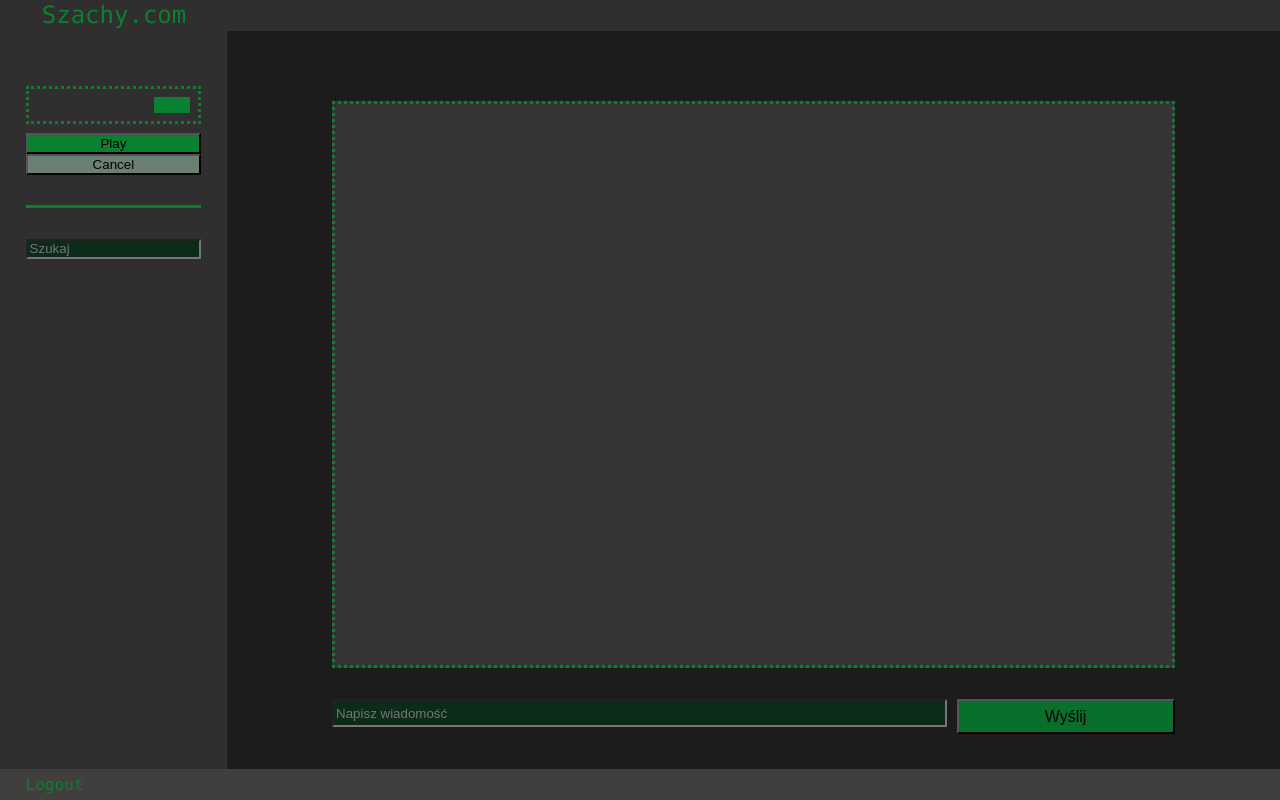
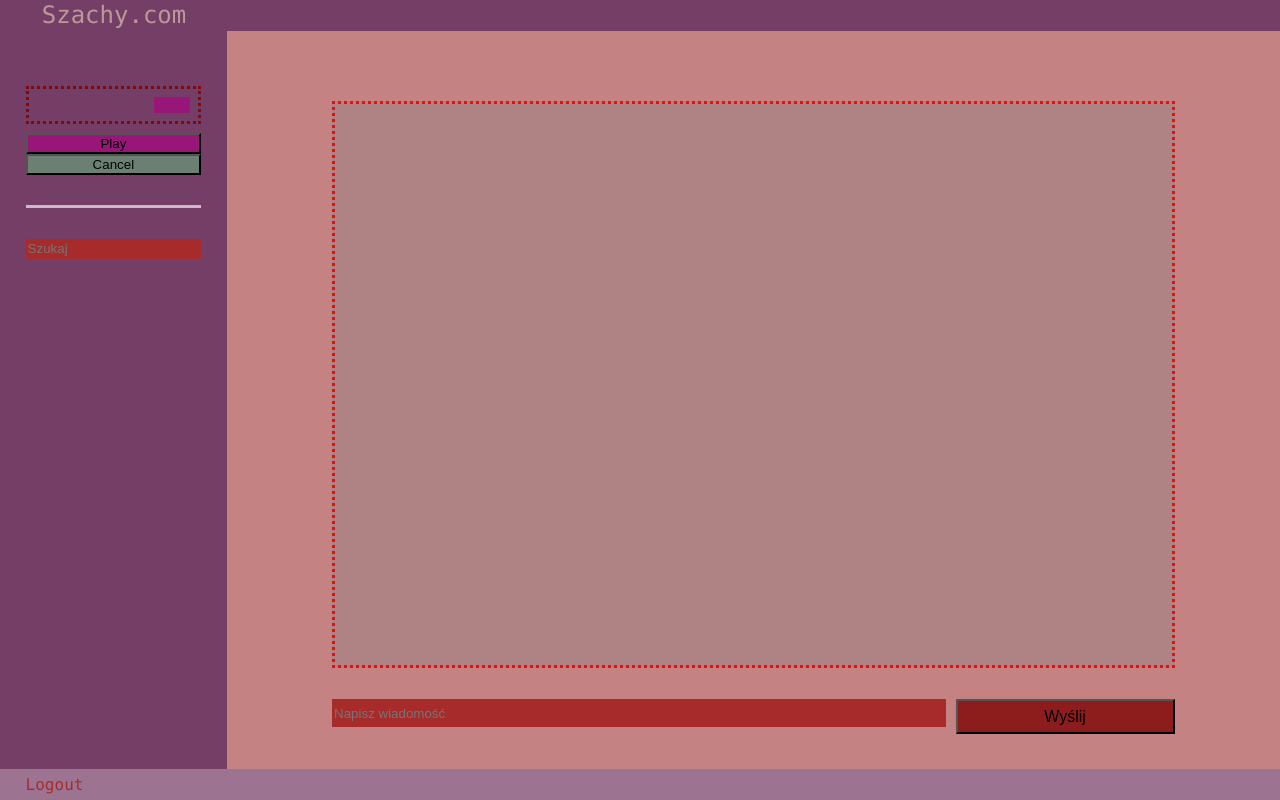
Before and after one commit to Kamzie1/Szachy, a Flask app: template project/website/view/templates/chat.html in a window 1280 px wide. Run offline with Flask 3, Linux system fonts and the light colour scheme; the template is opened without the code that fills it, so the values that code supplies are empty; some libraries are stand-ins or nearby versions.

Commit message:
new style for mother's day

```diff
--- a/project/website/static/view/style-view.css
+++ b/project/website/static/view/style-view.css
@@ -1,4 +1,4 @@
-html{
+html {
   margin: 0px;
   padding: 0px;
   font-family: Consolas, sans-serif;
@@ -6,11 +6,13 @@ html{
   height: 100%;
 }
 
-*, *::before, *::after {
+*,
+*::before,
+*::after {
   box-sizing: border-box;
 }
 
-body{
+body {
   display: flex;
   flex-direction: column;
   justify-content: center;
@@ -20,54 +22,53 @@ body{
   height: 100%;
 }
 
-.header{
+.header {
   flex: 1;
-    background-color: rgb(48, 46, 46);
+  background-color: rgb(117, 62, 103);
 }
 
-.content-container{
+.content-container {
   flex: 24;
-    background-color: rgb(48, 46, 46);
+  background-color: rgb(117, 62, 103);
   display: flex;
   flex-direction: row;
 }
 
 .footer {
   flex: 1;
-    background-color: rgb(65, 62, 62);
+  background-color: rgb(156, 116, 146);
   padding: 0px;
   margin: 0px;
 }
 
-
 .users-container {
   flex: 1;
-    color: rgb(9, 129, 49);
+  color: rgb(207, 184, 201);
   display: flex;
   flex-direction: column;
   padding: 2%;
   flex-shrink: 0;
 }
 
-.user-holder{
+.user-holder {
   display: flex;
   flex-direction: row;
-    border: dotted rgb(9, 129, 49);
+  border: dotted rgb(129, 9, 9);
   margin-bottom: 5%;
 }
 
-.user-name{
+.user-name {
   flex: 1;
   margin-right: 5%;
   margin-left: 5%;
 }
 
-.user-elo{
+.user-elo {
   flex: 1;
 }
 
-.button-container{
-    flex:1;
+.button-container {
+  flex: 1;
   display: flex;
   flex-direction: row;
   justify-content: center;
@@ -75,60 +76,60 @@ body{
   margin-right: 5%;
 }
 
-.player-button{
+.player-button {
   height: 50%;
-    flex:1;
-    background-color: rgb(9, 129, 49);
+  flex: 1;
+  background-color: rgb(151, 22, 119);
 }
 
-.player-button:hover{
-    background-color: rgb(14, 172, 66);
+.player-button:hover {
+  background-color: rgb(155, 9, 9);
 }
 
-.player-button:active{
-    background-color: rgb(6, 82, 31);
+.player-button:active {
+  background-color: rgb(63, 5, 5);
 }
 
-.cancel-button-inactive{
+.cancel-button-inactive {
   height: 50%;
-    flex:1;
-    background-color:rgb(107, 128, 114);
+  flex: 1;
+  background-color: rgb(107, 128, 114);
 }
 
-.cancel-button-active{
+.cancel-button-active {
   height: 50%;
-    flex:1;
-    background-color:rgb(172, 38, 38);
+  flex: 1;
+  background-color: rgb(255, 0, 0);
 }
 
-.cancel-button-active:hover{
-    background-color: rgb(211, 50, 50);
+.cancel-button-active:hover {
+  background-color: rgb(184, 0, 0);
 }
 
-.cancel-button-active:active{
+.cancel-button-active:active {
   background-color: rgb(128, 28, 28);
 }
 
 .stats-container {
   flex: 6;
-    background-color: rgb(29, 28, 28);
+  background-color: rgb(168, 43, 43);
   min-height: 0;
   display: flex;
   flex-direction: column;
   flex-shrink: 0;
 }
 
-a{
+a {
   display: flex;
   margin-left: 2%;
   align-items: center;
   justify-content: left;
   height: 100%;
   text-decoration: none;
-    color: rgb(9, 129, 49);
+  color: rgb(168, 43, 43);
 }
 
-.play{
+.play {
   margin-top: 30px;
   border-bottom: solid;
   padding-bottom: 30px;
@@ -137,27 +138,28 @@ a{
   justify-content: center;
 }
 
-input{
+input {
   width: 100%;
   margin-bottom: 10px;
-    background-color: rgb(13, 43, 25);
+  background-color: rgb(168, 43, 43);
+  border: none;
   height: 20px;
-    color: aliceblue;
+  color: rgb(189, 152, 152);
 }
 
-.search-user{
+.search-user {
   margin-top: 30px;
   overflow-y: auto;
 }
 
-.tytul{
+.tytul {
   width: 100px;
   margin-left: 5%;
   margin-bottom: 0px;
   margin-top: 0px;
   padding: 0px;
   height: 100%;
-    color: rgb(9, 129, 49);
+  color: rgb(189, 152, 152);
   display: flex;
   text-align: center;
   justify-content: center;
@@ -165,15 +167,15 @@ input{
   font-size: 1.5em;
 }
 
-.game-list{
+.game-list {
   display: flex;
   flex-direction: column;
   width: 100%;
   height: 100%;
-    background-color: rgb(29, 28, 28);
+  background-color: rgb(175, 133, 133);
 }
 
-.game-holder{
+.game-holder {
   display: flex;
   flex-direction: row;
   align-items: center;
@@ -181,23 +183,23 @@ input{
   height: 40px;
 }
 
-.game-element{
-    flex:1;
+.game-element {
+  flex: 1;
 }
 
-.chat-container{
+.chat-container {
   display: flex;
   flex-direction: column;
   flex: 1;
-    background-color: rgb(29, 28, 28);
-    color: rgb(9, 129, 49);
+  background-color: rgb(197, 130, 130);
+  color: rgb(197, 18, 123);
   justify-content: center;
   align-items: center;
 }
 
-.chat-info{
+.chat-info {
   width: 80%;
-    flex:1;
+  flex: 1;
   display: flex;
   align-items: center;
   justify-content: space-around;
@@ -205,26 +207,26 @@ input{
   font-size: larger;
 }
 
-.user-name{
-    flex:2;
+.user-name {
+  flex: 2;
 }
 
-.chat_id{
-    flex:1;
+.chat_id {
+  flex: 1;
 }
 
-.message-container{
+.message-container {
   flex: 8;
   display: flex;
   flex-direction: column;
-    border: dotted rgb(9, 129, 49);
+  border: dotted rgb(233, 14, 14);
   width: 80%;
-    background-color: rgb(53, 51, 51);
+  background-color: rgb(175, 131, 131);
   overflow-y: auto;
   min-height: 0;
 }
 
-.own-message{
+.own-message {
   height: 40px;
   display: flex;
   flex-direction: row;
@@ -232,7 +234,7 @@ input{
   align-items: center;
 }
 
-.other-message{
+.other-message {
   height: 40px;
   display: flex;
   flex-direction: row;
@@ -240,27 +242,26 @@ input{
   align-items: center;
 }
 
-.date{
+.date {
   font-size: small;
-    font-family: 'Courier New', Courier, monospace;
+  font-family: "Courier New", Courier, monospace;
   font-weight: lighter;
   margin-right: 1%;
   margin-left: 1%;
 }
 
-.message{
+.message {
   margin-right: 4%;
   margin-left: 4%;
 }
 
-
-.send{
+.send {
   margin-top: 3%;
-    width:80%;
-    flex:1;
+  width: 80%;
+  flex: 1;
 }
 
-form{
+form {
   display: flex;
   flex-direction: row;
   align-items: flex-start;
@@ -268,41 +269,40 @@ form{
   height: 100%;
 }
 
-.button-send{
-    flex:1;
+.button-send {
+  flex: 1;
   height: 50%;
   margin: 0px;
   margin-left: 10px;
-    background-color: rgb(8, 112, 43) ;
+  background-color: rgb(141, 29, 29);
   font-size: medium;
 }
 
-.button-send:hover{
-    background-color: rgb(14, 172, 66);
+.button-send:hover {
+  background-color: rgb(184, 42, 42);
 }
 
-.button-send:active{
-    background-color: rgb(6, 82, 31);
+.button-send:active {
+  background-color: rgb(99, 15, 15);
 }
 
-.send-message{
-    flex:3;
+.send-message {
+  flex: 3;
   width: 80%;
   height: 40%;
 }
 
-::-webkit-scrollbar{
-    background-color: rgb(9, 129, 49);
+::-webkit-scrollbar {
+  background-color: rgba(175, 20, 111, 0.747);
 }
 
-::-webkit-scrollbar-thumb{
-    background-color: rgb(2, 61, 21);
+::-webkit-scrollbar-thumb {
+  background-color: rgba(175, 20, 110, 0.555);
 }
 
-::-webkit-scrollbar-button{
-    background-color: rgba(0, 0, 0, 0.603);
+::-webkit-scrollbar-button {
+  background-color: rgba(223, 9, 134, 0.808);
 }
-
 
 .content-container,
 .users-container,
```
Also changed, not shown: project/website/static/auth/style.css (+29 -31 lines). Lines whose indentation alone changed are shown as unchanged.
